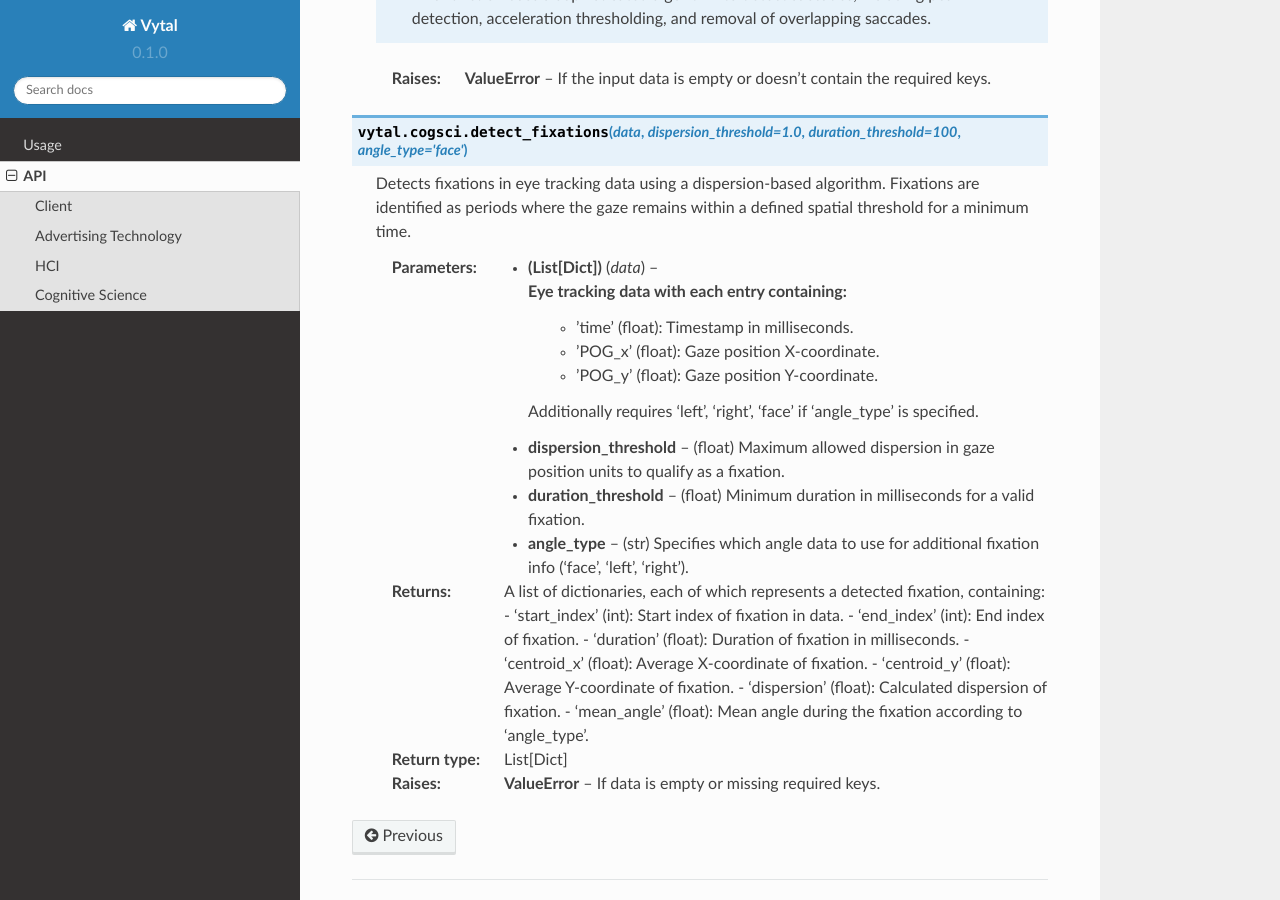
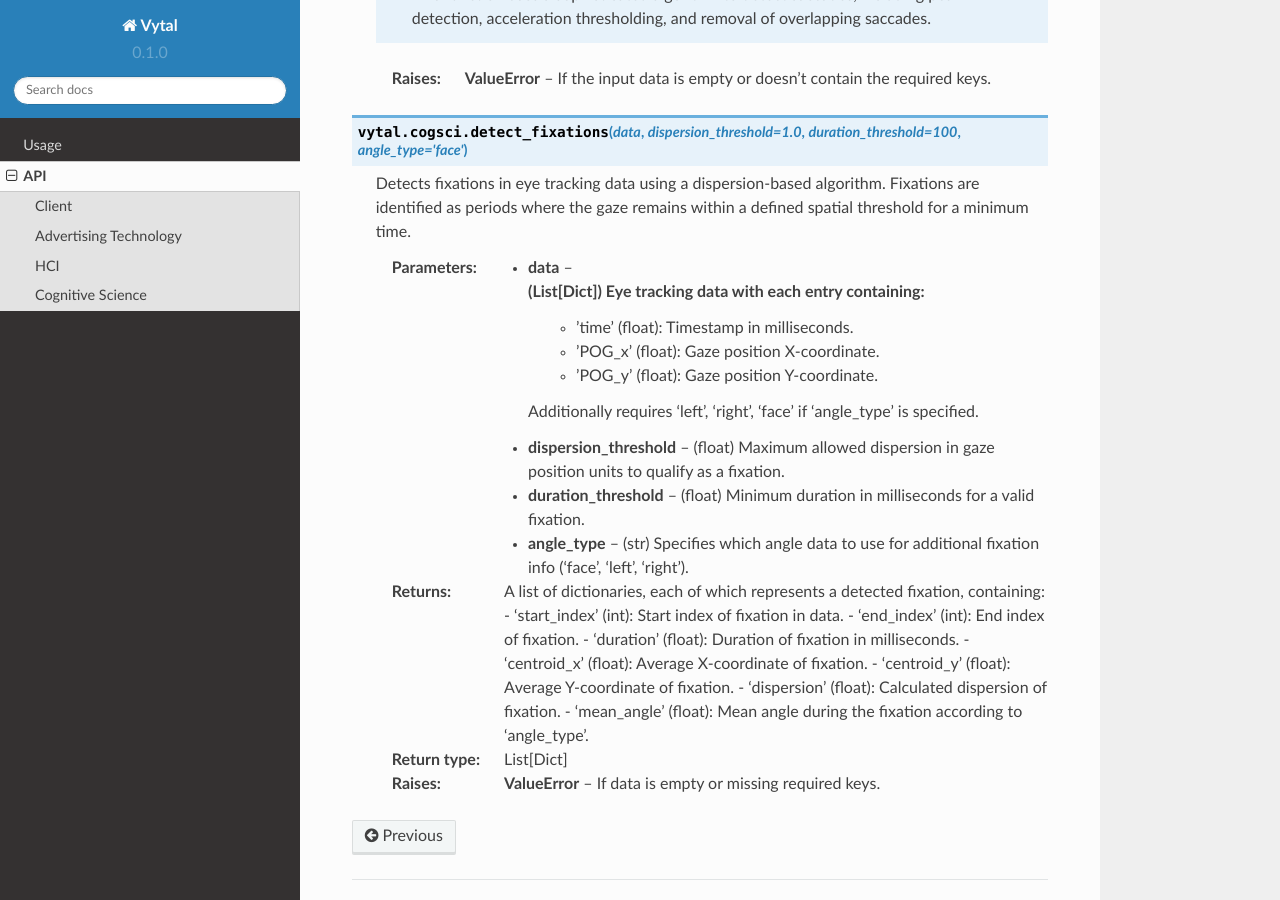
Before and after one commit to anantk2006/vytal, a Sphinx documentation site: the page built from docs/source/api.rst, in a window 1280 px wide and 900 px high, scrolled down 11691 px. Built offline with Sphinx 7.4.7 and the Read the Docs theme 2.0.0, drawn with Linux system fonts in a browser that asks for light colours.

```diff
--- a/docs/source/api.rst
+++ b/docs/source/api.rst
@@ -519,7 +519,7 @@ Cognitive Science
 
    Detects fixations in eye tracking data using a dispersion-based algorithm. Fixations are identified as periods where the gaze remains within a defined spatial threshold for a minimum time.
 
-   :param data (List[Dict]): Eye tracking data with each entry containing:
+   :param data: (List[Dict]) Eye tracking data with each entry containing:
             - 'time' (float): Timestamp in milliseconds.
             - 'POG_x' (float): Gaze position X-coordinate.
             - 'POG_y' (float): Gaze position Y-coordinate.
@@ -529,13 +529,14 @@ Cognitive Science
    :param angle_type: (str) Specifies which angle data to use for additional fixation info ('face', 'left', 'right').
 
    :return: A list of dictionaries, each of which represents a detected fixation, containing:
-            - 'start_index' (int): Start index of fixation in data.
-            - 'end_index' (int): End index of fixation.
-            - 'duration' (float): Duration of fixation in milliseconds.
-            - 'centroid_x' (float): Average X-coordinate of fixation.
-            - 'centroid_y' (float): Average Y-coordinate of fixation.
-            - 'dispersion' (float): Calculated dispersion of fixation.
-            - 'mean_angle' (float): Mean angle during the fixation according to 'angle_type'.
+      - 'start_index' (int): Start index of fixation in data.
+      - 'end_index' (int): End index of fixation.
+      - 'duration' (float): Duration of fixation in milliseconds.
+      - 'centroid_x' (float): Average X-coordinate of fixation.
+      - 'centroid_y' (float): Average Y-coordinate of fixation.
+      - 'dispersion' (float): Calculated dispersion of fixation.
+      - 'mean_angle' (float): Mean angle during the fixation according to 'angle_type'.
+
    :rtype: List[Dict]
 
    :raises ValueError: If data is empty or missing required keys.
```
